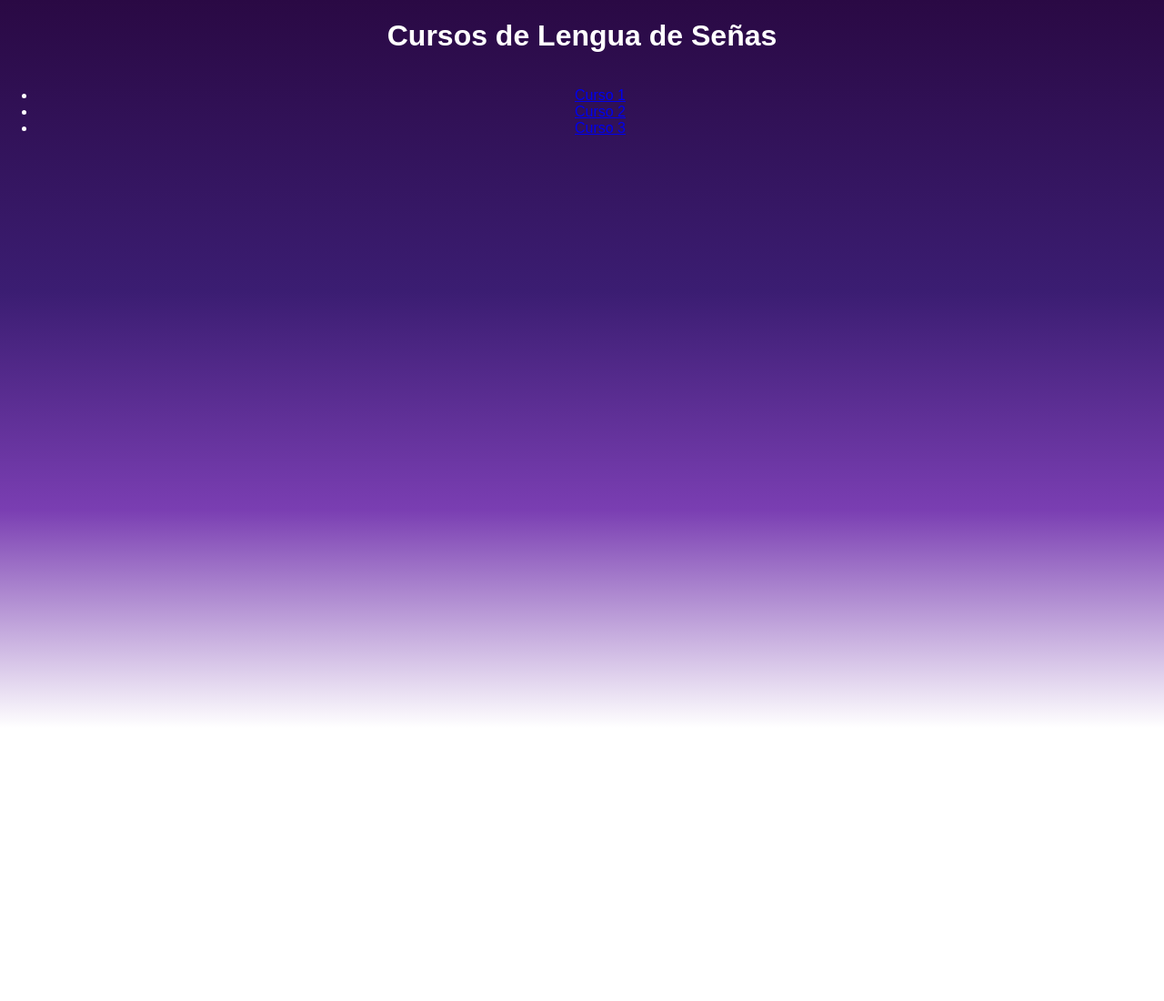
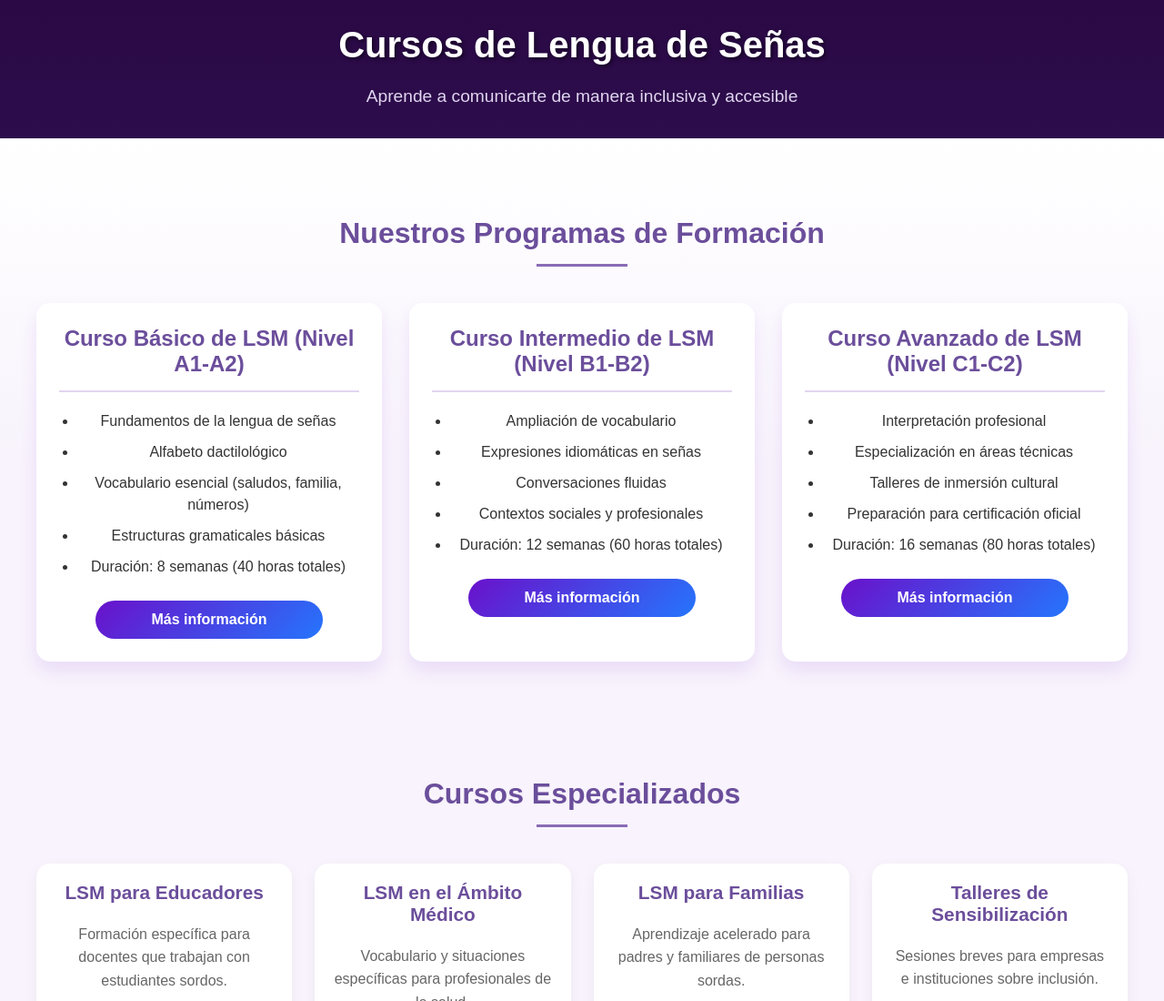
Before and after one commit to Ziscofania/sing-languaje-app, a plain HTML site: page sing-language-app/Fronted/src/pages/courses.html in a window 1280 px wide. Shown: the top 1100 px of the page at 91% size. Before the commit the page ends 800 px from the top, so only its background shows below. Drawn offline with Linux system fonts and the light colour scheme.

Commit message:
carga de practica

```diff
--- /dev/null
+++ b/sing-language-app/Fronted/src/css/courses.css
@@ -0,0 +1,242 @@
+/* courses.css - Estilos específicos para la página de cursos */
+
+/* Mantenemos el fondo degradado del general.css pero con ajustes para contenido largo */
+main {
+    background: linear-gradient(to bottom, #ffffff 0%, #f8f3fc 20%, #f8f3fc 80%, #ffffff 100%);
+    color: #333;
+    padding: 40px 0;
+}
+
+/* Estilos para el encabezado de cursos */
+header h1 {
+    font-size: 2.5rem;
+    margin-bottom: 10px;
+    color: white;
+    text-shadow: 2px 2px 4px rgba(0, 0, 0, 0.5);
+}
+
+.subtitle {
+    font-size: 1.2rem;
+    color: #e0d6f0;
+    margin-bottom: 30px;
+}
+
+/* Contenedor principal de cursos */
+.course-categories, .special-courses, .resources, .benefits {
+    max-width: 1200px;
+    margin: 0 auto;
+    padding: 20px;
+}
+
+/* Títulos de sección */
+.course-categories h2,
+.special-courses h2,
+.resources h2,
+.benefits h2 {
+    color: #6b4e9b;
+    font-size: 2rem;
+    text-align: center;
+    margin-bottom: 40px;
+    position: relative;
+}
+
+.course-categories h2::after,
+.special-courses h2::after,
+.resources h2::after,
+.benefits h2::after {
+    content: '';
+    display: block;
+    width: 100px;
+    height: 3px;
+    background: #8a6bb5;
+    margin: 15px auto;
+}
+
+/* Estilos para las tarjetas de cursos */
+.course-levels {
+    display: grid;
+    grid-template-columns: repeat(auto-fit, minmax(300px, 1fr));
+    gap: 30px;
+    margin-bottom: 60px;
+}
+
+.course-card {
+    background: white;
+    border-radius: 15px;
+    padding: 25px;
+    box-shadow: 0 10px 20px rgba(106, 17, 203, 0.1);
+    transition: transform 0.3s ease, box-shadow 0.3s ease;
+}
+
+.course-card:hover {
+    transform: translateY(-10px);
+    box-shadow: 0 15px 30px rgba(106, 17, 203, 0.2);
+}
+
+.course-card h3 {
+    color: #6b4e9b;
+    font-size: 1.5rem;
+    margin-top: 0;
+    margin-bottom: 20px;
+    padding-bottom: 15px;
+    border-bottom: 2px solid #e0d6f0;
+}
+
+.course-card ul {
+    padding-left: 20px;
+    margin-bottom: 25px;
+}
+
+.course-card li {
+    margin-bottom: 10px;
+    line-height: 1.5;
+}
+
+/* Botones de cursos */
+.cta-button {
+    display: inline-block;
+    background: linear-gradient(135deg, #6a11cb, #2575fc);
+    color: white;
+    padding: 12px 25px;
+    border-radius: 30px;
+    text-decoration: none;
+    font-weight: bold;
+    transition: all 0.3s ease;
+    border: none;
+    cursor: pointer;
+    text-align: center;
+    width: 100%;
+    max-width: 200px;
+    margin: 0 auto;
+    display: block;
+}
+
+.cta-button:hover {
+    background: linear-gradient(135deg, #2575fc, #6a11cb);
+    transform: translateY(-2px);
+    box-shadow: 0 5px 15px rgba(106, 17, 203, 0.4);
+}
+
+/* Cursos especializados */
+.special-courses-grid {
+    display: grid;
+    grid-template-columns: repeat(auto-fit, minmax(250px, 1fr));
+    gap: 25px;
+    margin-bottom: 50px;
+}
+
+.special-course {
+    background: white;
+    border-radius: 15px;
+    padding: 20px;
+    box-shadow: 0 5px 15px rgba(0, 0, 0, 0.05);
+    transition: all 0.3s ease;
+}
+
+.special-course:hover {
+    transform: translateY(-5px);
+    box-shadow: 0 10px 25px rgba(106, 17, 203, 0.1);
+}
+
+.special-course h3 {
+    color: #6b4e9b;
+    font-size: 1.3rem;
+    margin-top: 0;
+}
+
+.special-course p {
+    color: #666;
+    font-size: 1rem;
+}
+
+/* Recursos */
+.resources-list {
+    columns: 2;
+    column-gap: 40px;
+    list-style-type: none;
+    padding: 0;
+    max-width: 800px;
+    margin: 0 auto;
+}
+
+.resources-list li {
+    background: #f8f3fc;
+    padding: 15px;
+    margin-bottom: 15px;
+    border-radius: 8px;
+    break-inside: avoid;
+    position: relative;
+    padding-left: 40px;
+}
+
+.resources-list li::before {
+    content: '✓';
+    color: #6a11cb;
+    font-weight: bold;
+    position: absolute;
+    left: 15px;
+}
+
+/* Beneficios */
+.benefits-container {
+    display: grid;
+    grid-template-columns: repeat(auto-fit, minmax(300px, 1fr));
+    gap: 30px;
+    margin-top: 40px;
+}
+
+.benefit {
+    background: white;
+    padding: 25px;
+    border-radius: 15px;
+    box-shadow: 0 5px 15px rgba(0, 0, 0, 0.05);
+    text-align: center;
+}
+
+.benefit h3 {
+    color: #6b4e9b;
+    font-size: 1.3rem;
+}
+
+.benefit p {
+    color: #666;
+}
+
+/* Responsive */
+@media (max-width: 768px) {
+    .resources-list {
+        columns: 1;
+    }
+
+    .course-levels,
+    .special-courses-grid,
+    .benefits-container {
+        grid-template-columns: 1fr;
+    }
+
+    header h1 {
+        font-size: 2rem;
+    }
+
+    .subtitle {
+        font-size: 1rem;
+    }
+}
+
+/* Animaciones */
+@keyframes fadeIn {
+    from { opacity: 0; transform: translateY(20px); }
+    to { opacity: 1; transform: translateY(0); }
+}
+
+.course-card, .special-course, .benefit {
+    animation: fadeIn 0.6s ease forwards;
+}
+
+.course-card:nth-child(2) { animation-delay: 0.2s; }
+.course-card:nth-child(3) { animation-delay: 0.4s; }
+.special-course:nth-child(2) { animation-delay: 0.2s; }
+.special-course:nth-child(3) { animation-delay: 0.3s; }
+.special-course:nth-child(4) { animation-delay: 0.4s; }
+.benefit:nth-child(2) { animation-delay: 0.2s; }
+.benefit:nth-child(3) { animation-delay: 0.4s; }
--- /dev/null
+++ b/sing-language-app/Fronted/src/css/practica.css
@@ -0,0 +1,47 @@
+body {
+  font-family: Arial, sans-serif;
+  background-color: #f0f0f0;
+  text-align: center;
+  padding: 20px;
+}
+
+.container {
+  background: white;
+  border-radius: 10px;
+  padding: 30px;
+  box-shadow: 0 0 10px rgba(0,0,0,0.1);
+  max-width: 500px;
+  margin: auto;
+}
+
+input {
+  padding: 10px;
+  font-size: 16px;
+  margin-bottom: 10px;
+  width: 80%;
+}
+
+button {
+  padding: 10px 20px;
+  margin: 10px;
+  font-weight: bold;
+  background-color: #6a1b9a;
+  color: white;
+  border: none;
+  border-radius: 5px;
+}
+
+#contenedorImagen {
+  margin-top: 20px;
+}
+
+#imagenLetra {
+  max-width: 200px;
+  height: auto;
+}
+
+#letraActual {
+  font-size: 24px;
+  font-weight: bold;
+  margin-top: 10px;
+}
--- a/sing-language-app/Fronted/src/pages/courses.html
+++ b/sing-language-app/Fronted/src/pages/courses.html
@@ -3,15 +3,113 @@
 <head>
     <meta charset="UTF-8">
     <meta name="viewport" content="width=device-width, initial-scale=1.0">
-    <link rel="stylesheet" href="../css/general.css">
-    <title>cursos</title>
+    <meta name="description" content="Cursos profesionales de lengua de señas para todos los niveles. Aprende a comunicarte de manera inclusiva.">
+    <link rel="stylesheet" href="/sing-languaje-app/sing-language-app/Fronted/src/css/courses.css">
+    <link rel="stylesheet" href="/sing-languaje-app/sing-language-app/Fronted/src/css/general.css">
+    <title>Cursos Profesionales de Lengua de Señas | Aprendizaje Inclusivo</title>
 </head>
 <body>
-    <h1>Cursos de Lengua de Señas</h1>
-    <ul>
-        <li><a href="#">Curso 1</a></li>
-        <li><a href="#">Curso 2</a></li>
-        <li><a href="#">Curso 3</a></li>
-    </ul>
+    <header>
+        <h1>Cursos de Lengua de Señas</h1>
+        <p class="subtitle">Aprende a comunicarte de manera inclusiva y accesible</p>
+    </header>
+
+    <main>
+        <section class="course-categories">
+            <h2>Nuestros Programas de Formación</h2>
+
+            <div class="course-levels">
+                <article class="course-card">
+                    <h3>Curso Básico de LSM (Nivel A1-A2)</h3>
+                    <ul>
+                        <li>Fundamentos de la lengua de señas</li>
+                        <li>Alfabeto dactilológico</li>
+                        <li>Vocabulario esencial (saludos, familia, números)</li>
+                        <li>Estructuras gramaticales básicas</li>
+                        <li>Duración: 8 semanas (40 horas totales)</li>
+                    </ul>
+                    <a href="#" class="cta-button">Más información</a>
+                </article>
+
+                <article class="course-card">
+                    <h3>Curso Intermedio de LSM (Nivel B1-B2)</h3>
+                    <ul>
+                        <li>Ampliación de vocabulario</li>
+                        <li>Expresiones idiomáticas en señas</li>
+                        <li>Conversaciones fluidas</li>
+                        <li>Contextos sociales y profesionales</li>
+                        <li>Duración: 12 semanas (60 horas totales)</li>
+                    </ul>
+                    <a href="#" class="cta-button">Más información</a>
+                </article>
+
+                <article class="course-card">
+                    <h3>Curso Avanzado de LSM (Nivel C1-C2)</h3>
+                    <ul>
+                        <li>Interpretación profesional</li>
+                        <li>Especialización en áreas técnicas</li>
+                        <li>Talleres de inmersión cultural</li>
+                        <li>Preparación para certificación oficial</li>
+                        <li>Duración: 16 semanas (80 horas totales)</li>
+                    </ul>
+                    <a href="#" class="cta-button">Más información</a>
+                </article>
+            </div>
+        </section>
+
+        <section class="special-courses">
+            <h2>Cursos Especializados</h2>
+            <div class="special-courses-grid">
+                <article class="special-course">
+                    <h3>LSM para Educadores</h3>
+                    <p>Formación específica para docentes que trabajan con estudiantes sordos.</p>
+                </article>
+
+                <article class="special-course">
+                    <h3>LSM en el Ámbito Médico</h3>
+                    <p>Vocabulario y situaciones específicas para profesionales de la salud.</p>
+                </article>
+
+                <article class="special-course">
+                    <h3>LSM para Familias</h3>
+                    <p>Aprendizaje acelerado para padres y familiares de personas sordas.</p>
+                </article>
+
+                <article class="special-course">
+                    <h3>Talleres de Sensibilización</h3>
+                    <p>Sesiones breves para empresas e instituciones sobre inclusión.</p>
+                </article>
+            </div>
+        </section>
+
+        <section class="resources">
+            <h2>Recursos Complementarios</h2>
+            <ul class="resources-list">
+                <li>Diccionario visual de señas</li>
+                <li>Videoteca con conversaciones ejemplo</li>
+                <li>Guías gramaticales descargables</li>
+                <li>Foro de práctica con la comunidad</li>
+                <li>Aplicación móvil de apoyo</li>
+            </ul>
+        </section>
+
+        <section class="benefits">
+            <h2>Beneficios de Aprender Lengua de Señas</h2>
+            <div class="benefits-container">
+                <div class="benefit">
+                    <h3>Comunicación Inclusiva</h3>
+                    <p>Rompe barreras y conéctate con la comunidad sorda.</p>
+                </div>
+                <div class="benefit">
+                    <h3>Oportunidades Laborales</h3>
+                    <p>Habilidades valiosas en educación, salud y servicios.</p>
+                </div>
+                <div class="benefit">
+                    <h3>Desarrollo Cognitivo</h3>
+                    <p>Mejora tu memoria, atención y habilidades espaciales.</p>
+                </div>
+            </div>
+        </section>
+    </main>
 </body>
 </html>
```
Also changed, not shown: sing-language-app/Fronted/src/pages/practica.html (added, +55 -0 lines).
